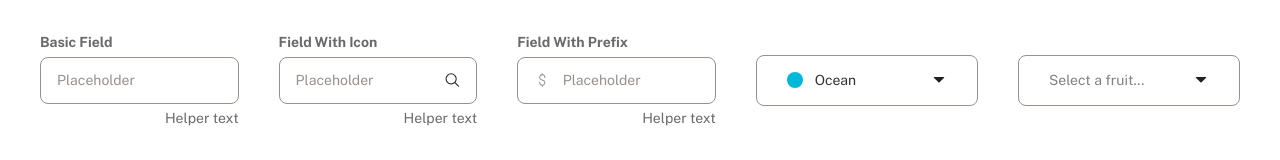
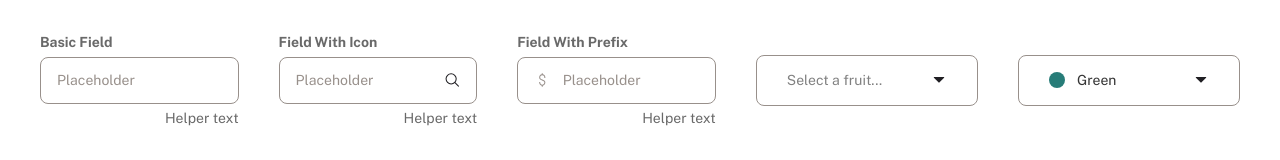
Before and after one commit to CrownedTechie/personal-finance-app, a React (Vite) app: page /overview in a window 1280 px wide. Shown: the part 315-475 px from the top of the page. Built offline with nearby package versions, Linux system fonts and the light colour scheme.

Commit message:
--chore:: add the colours in the design file to the color options

```diff
--- a/src/components/selectDropdown/index.tsx
+++ b/src/components/selectDropdown/index.tsx
@@ -137,7 +137,15 @@ const CustomOption = (props: any) => {
 
 
 
-export const SelectDropdown = ({options, placeholder, defaultValue}: ISelectDropdownProps) => {
+export const SelectDropdown = ({
+ options = [
+   { label: "Un-appraised", value: "Un-appraised" },
+   { label: "In-progress", value: "In-progress" },
+   { label: "completed", value: "completed" },
+ ],
+ placeholder = "Select a value",
+ defaultValue
+}: ISelectDropdownProps) => {
  return (
   <Select
    defaultValue={defaultValue}
--- a/src/constants/data.ts
+++ b/src/constants/data.ts
@@ -1,20 +1,25 @@
 import { IOptionType } from "../components/selectDropdown/types";
-
-export const colourOptions: IOptionType[] = [
-  { value: 'ocean', label: 'Ocean', color: '#00B8D9'},
-  { value: 'blue', label: 'Blue', color: '#0052CC', isDisabled: true },
-  { value: 'purple', label: 'Purple', color: '#5243AA' },
-  { value: 'red', label: 'Red', color: '#FF5630'},
-  { value: 'orange', label: 'Orange', color: '#FF8B00' },
-  { value: 'yellow', label: 'Yellow', color: '#FFC400' },
-  { value: 'green', label: 'Green', color: '#36B37E' },
-  { value: 'forest', label: 'Forest', color: '#00875A' },
-  { value: 'slate', label: 'Slate', color: '#253858' },
-  { value: 'silver', label: 'Silver', color: '#666666' },
-];
 
 export const fruitOptions: IOptionType[] = [
   { value: 'apple', label: 'Apple' },
   { value: 'banana', label: 'Banana' },
   { value: 'cherry', label: 'Cherry' },
 ];
+
+export const colorOptions: IOptionType[] = [
+  { value: 'green', label: 'Green', color: 'var(--color-green)' },
+  { value: 'yellow', label: 'Yellow', color: 'var(--color-yellow)', isDisabled: true },
+  { value: 'cyan', label: 'Cyan', color: 'var(--color-cyan)' },
+  { value: 'navy', label: 'Navy', color: 'var(--color-navy)' },
+  { value: 'red', label: 'Red', color: 'var(--color-red)' },
+  { value: 'purple', label: 'Purple', color: 'var(--color-purple-secondary)' },
+  { value: 'orchid', label: 'Orchid', color: 'var(--color-purple-tertiary)' },
+  { value: 'turquoise', label: 'Turquoise', color: 'var(--color-turquoise)' },
+  { value: 'brown', label: 'Brown', color: 'var(--color-brown)' },
+  { value: 'magenta', label: 'Magenta', color: 'var(--color-magenta)' },
+  { value: 'blue', label: 'Blue', color: 'var(--color-blue)' },
+  { value: 'navy-grey', label: 'Navy Grey', color: 'var(--color-navy-grey)' },
+  { value: 'army-green', label: 'Army Green', color: 'var(--color-army-green)' },
+  { value: 'gold', label: 'Gold', color: 'var(--color-gold)' },
+  { value: 'orange', label: 'Orange', color: 'var(--color-orange)' },
+];
--- a/src/pages/Overview.tsx
+++ b/src/pages/Overview.tsx
@@ -2,7 +2,7 @@ import { Button, TextField, Typography } from "../components";
 import { IoSearchOutline } from "react-icons/io5";
 import { LiaDollarSignSolid } from "react-icons/lia";
 import { SelectDropdown } from "../components/selectDropdown";
-import { colourOptions, fruitOptions } from "../constants/data";
+import { colorOptions, fruitOptions } from "../constants/data";
 
 export const Overview = ({}) => {
  return (
@@ -72,13 +72,13 @@ export const Overview = ({}) => {
       />
 
       <SelectDropdown
-        options={colourOptions}
-        defaultValue={colourOptions[0]}
+        options={fruitOptions}
+        placeholder="Select a fruit..."
       />
 
       <SelectDropdown
-        options={fruitOptions}
-        placeholder="Select a fruit..."
+        options={colorOptions}
+        defaultValue={colorOptions[0]}
       />
     </div>
 
```
